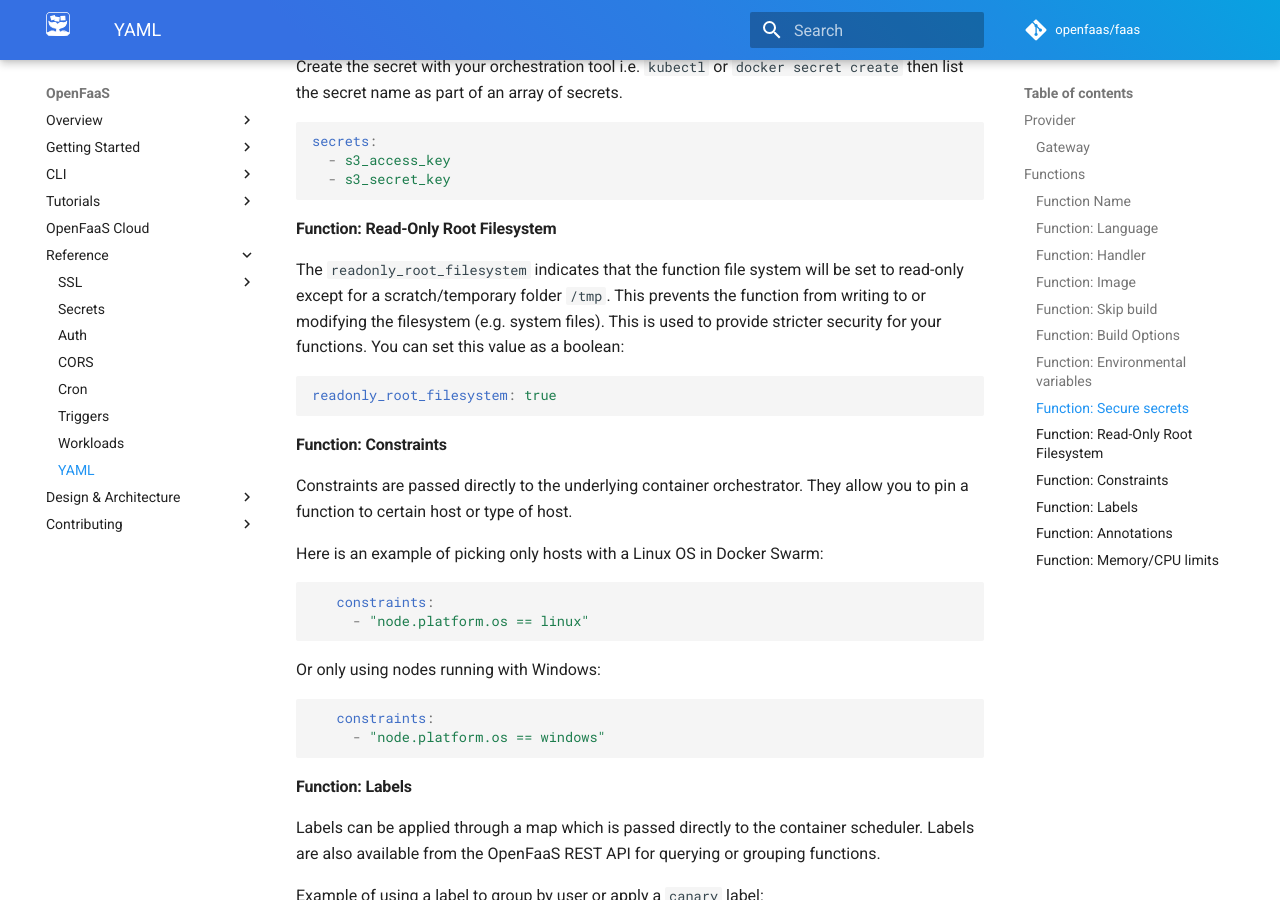
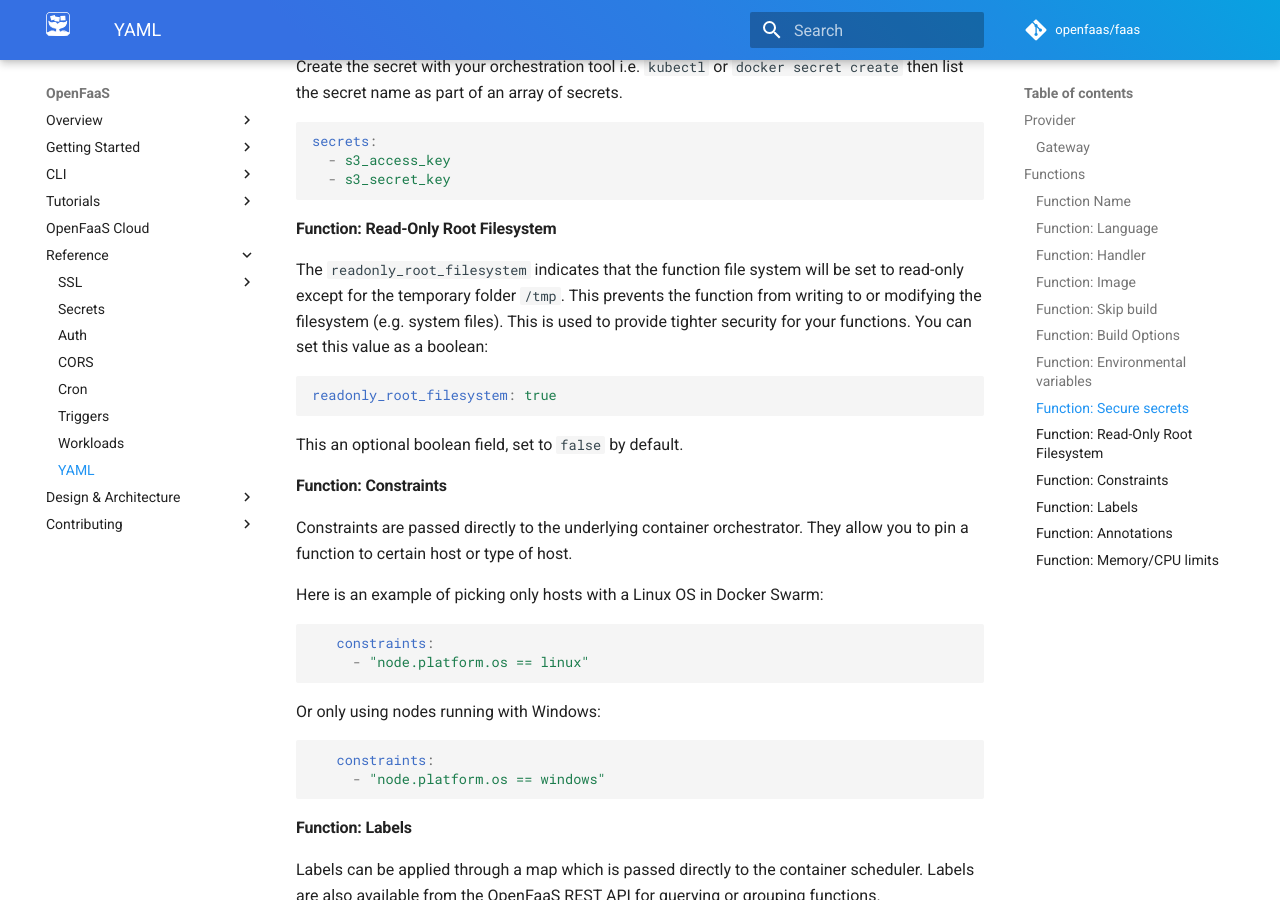
Before and after one commit to openfaas/docs, an MkDocs documentation site: the page built from docs/reference/yaml.md, in a window 1280 px wide and 900 px high, scrolled down 2932 px. Built offline with MkDocs 1.6.1 and Material for MkDocs 9.7.7, drawn with Linux system fonts in a browser that asks for light colours; comment, search, counter and statistics services are not loaded; some of the changed text lies outside the part shown.

Commit message:
Improve wording of readonly_root_filesystem reference docs
Signed-off-by: Lucas Roesler <roesler.lucas@gmail.com>

````diff
--- a/docs/reference/yaml.md
+++ b/docs/reference/yaml.md
@@ -67,7 +67,7 @@ This an optional boolean field, set to `false` by default.
 
 The `build_options` field can be used to you to pass a list of [Docker build arguments](https://docs.docker.com/engine/reference/commandline/build/#set-build-time-variables---build-arg) to the build process.  When the language template supports it, this allows you to customize the build without modifying the underlying template.
 
-For example, the [official python3 language template](https://github.com/openfaas/templates/blob/master/template/python3/Dockerfile) allows passing additional Alpine `apk` packages to be installed during build process. To install the [`ca-certificates`](https://pkgs.alpinelinux.org/package/edge/main/x86_64/ca-certificates) package for your `python3` function, you can specify
+For example, the [official python3 language template](https://github.com/openfaas/templates/blob/master/template/python3/Dockerfile) can be used to additional Alpine `apk` packages to be installed during build process. To install the [`ca-certificates`](https://pkgs.alpinelinux.org/package/edge/main/x86_64/ca-certificates) package for your `python3` function, you can specify
 
 ```yaml
 build_options:
@@ -129,11 +129,13 @@ secrets:
 
 #### Function: Read-Only Root Filesystem
 
-The `readonly_root_filesystem` indicates that the function file system will be set to read-only except for a scratch/temporary folder `/tmp`.  This prevents the function from writing to or modifying the filesystem (e.g. system files). This is used to provide stricter security for your functions. You can set this value as a boolean:
+The `readonly_root_filesystem` indicates that the function file system will be set to read-only except for the temporary folder `/tmp`.  This prevents the function from writing to or modifying the filesystem (e.g. system files). This is used to provide tighter security for your functions. You can set this value as a boolean:
 
 ```yaml
 readonly_root_filesystem: true
 ```
+
+This an optional boolean field, set to `false` by default.
 
 #### Function: Constraints
 
````
